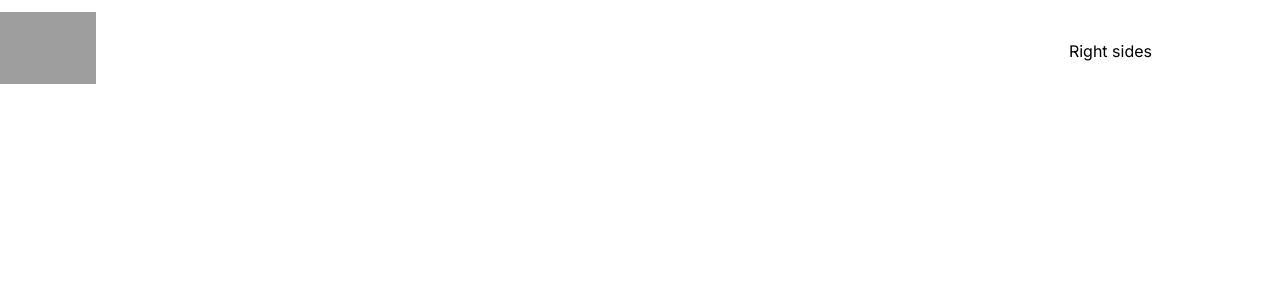
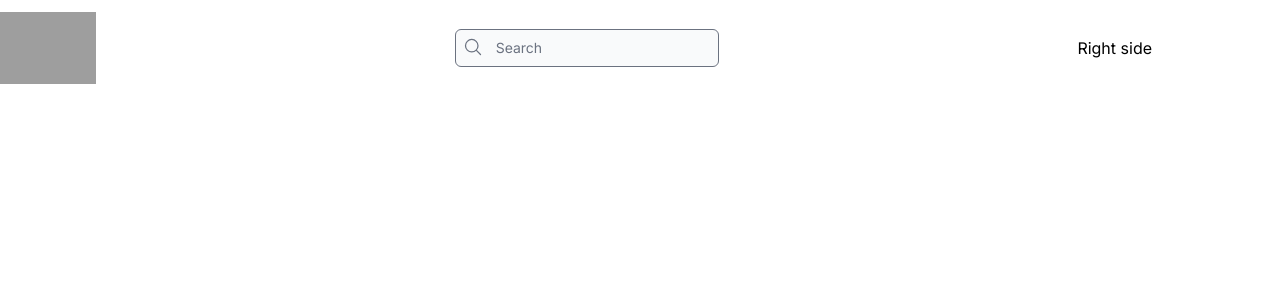
Before and after one commit to ChristoferMendes/instagram-clone, a Next.js app: page / in a window 1280 px wide. Shown: the top 300 px of the page. Built offline with nearby package versions, Linux system fonts and the light colour scheme; grey boxes are pictures that could not be loaded.

Commit message:
Add @heroicons/react and @tailwindcss/forms dependencies and include search input field with magnifying glass icon in Header component

```diff
--- a/package.json
+++ b/package.json
@@ -9,6 +9,8 @@
     "lint": "next lint"
   },
   "dependencies": {
+    "@heroicons/react": "^2.0.18",
+    "@tailwindcss/forms": "^0.5.3",
     "@types/node": "20.1.4",
     "@types/react": "18.2.6",
     "@types/react-dom": "18.2.4",
--- a/src/components/Header.tsx
+++ b/src/components/Header.tsx
@@ -1,10 +1,10 @@
 import Image from 'next/image'
 import React from 'react'
+import { MagnifyingGlassIcon } from '@heroicons/react/24/outline'
 
 export default function Header() {
   return (
     <div className='flex items-center justify-between max-w-6xl'>
-      <div>
       <div className="cursor-pointer h-24 w-24 relative hidden lg:inline-grid">
         <Image
           alt='instagram'
@@ -23,8 +23,15 @@
         // onClick={() => router.push("/")}
         />
       </div>
+
+      <div className='relative '>
+        <div className='absolute top-2 left-2'>
+          <MagnifyingGlassIcon className='h-5 text-gray-500' />
         </div>
-        <h1>Right sides</h1>
+        <input type="text" name="" id="" title='text' placeholder='Search' className='bg-gray-50 pl-10  border-gray-500 text-sm focus:ring-black focus:border-black rounded-md'/>
+      </div>
+
+      <h1>Right side</h1>
     </div>
   )
 }
--- a/tailwind.config.js
+++ b/tailwind.config.js
@@ -14,5 +14,7 @@
       },
     },
   },
-  plugins: [],
+  plugins: [
+    require('@tailwindcss/forms')
+  ],
 }
```
Also changed, not shown: 1 other file (tests, documents, lock files or other folders). Lines whose indentation alone changed are shown as unchanged.
